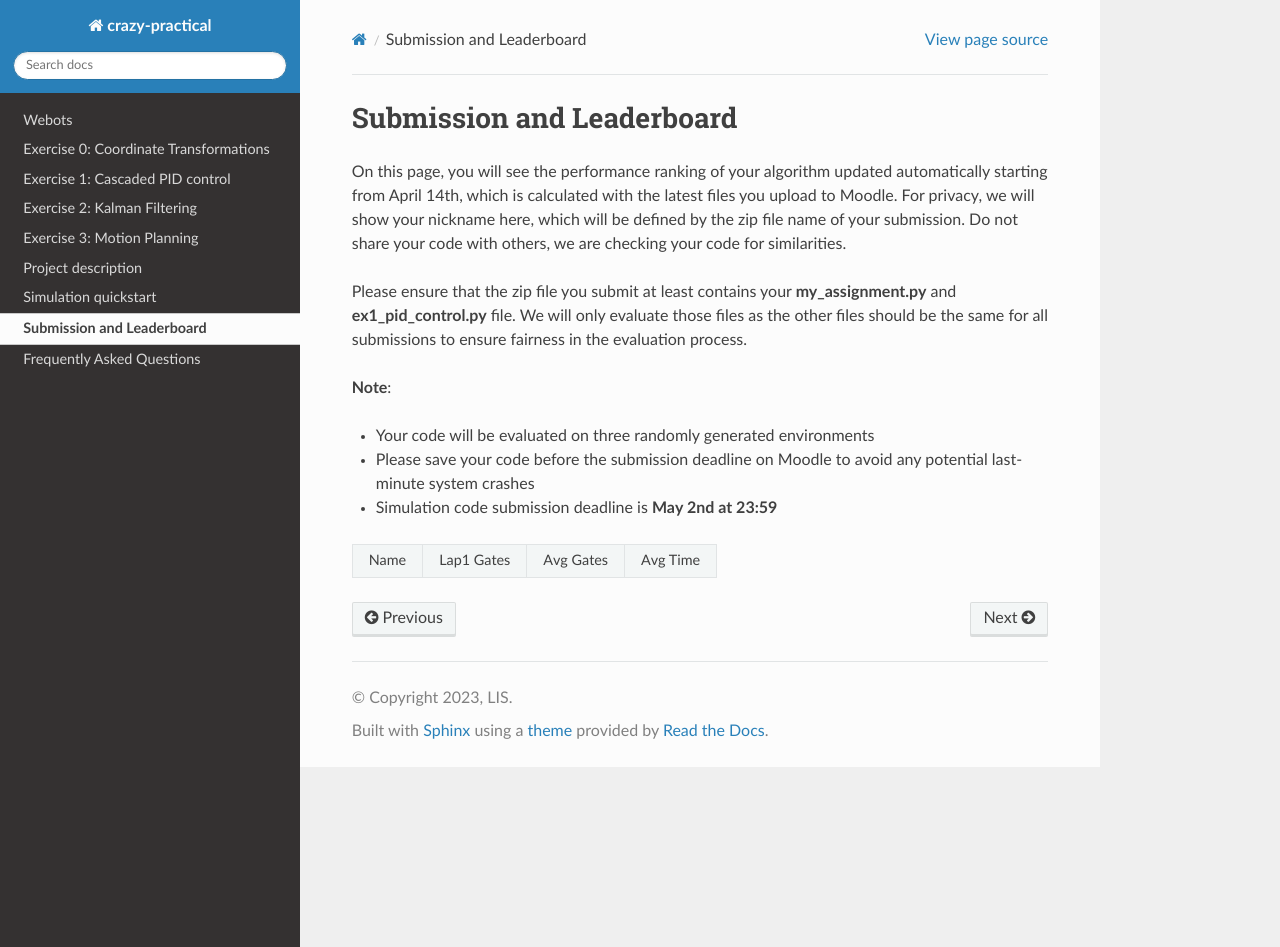
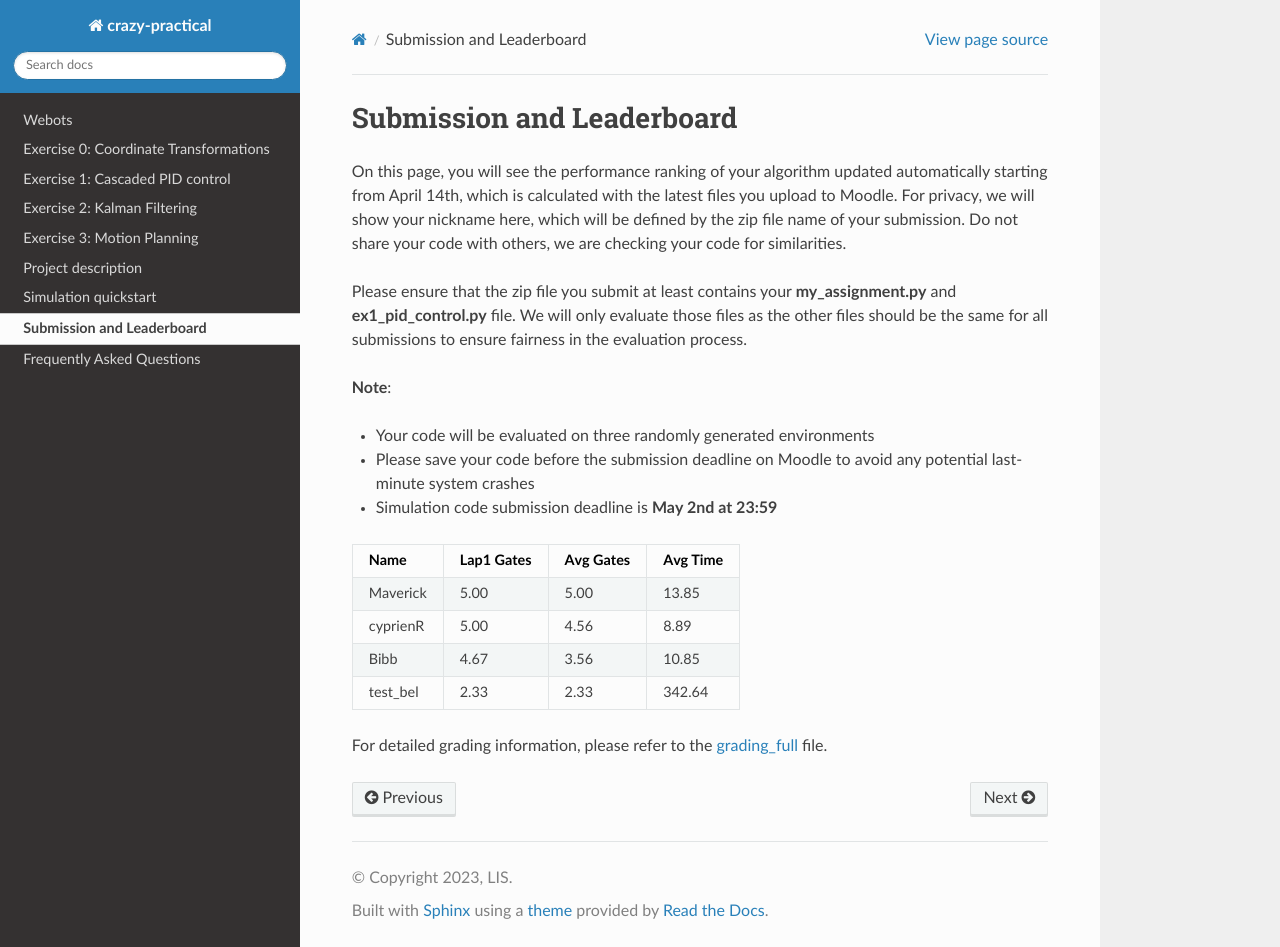
Before and after one commit to lis-epfl/micro-502, a Sphinx documentation site: the page built from docs/assignment/leaderboard.rst, in a window 1280 px wide and 947 px high. Built offline with Sphinx 7.4.7 and the Read the Docs theme 3.1.0, drawn with Linux system fonts in a browser that asks for light colours.

Commit message:
First leaderboard Update

```diff
--- a/docs/assignment/leaderboard.rst
+++ b/docs/assignment/leaderboard.rst
@@ -17,7 +17,10 @@ Please ensure that the zip file you submit at least contains your **my_assignmen
 ============== ========== ========= =========
 Name           Lap1 Gates Avg Gates  Avg Time
 ============== ========== ========= =========
-
+Maverick       5.00       5.00       13.85
+cyprienR       5.00       4.56       8.89
+Bibb           4.67       3.56       10.85
+test_bel       2.33       2.33       342.64
 ============== ========== ========= =========
 
-For detailed grading information, please refer to the `grading_full <https://github.com/lis-epfl/micro-502/blob/main/docs/assignment/grading_full.xlsx?raw=true>`_ file.
+For detailed grading information, please refer to the `grading_full <https://github.com/lis-epfl/micro-502/blob/main/docs/assignment/grading_full.ods?raw=true>`_ file.
```
Also changed, not shown: 1 other file.
